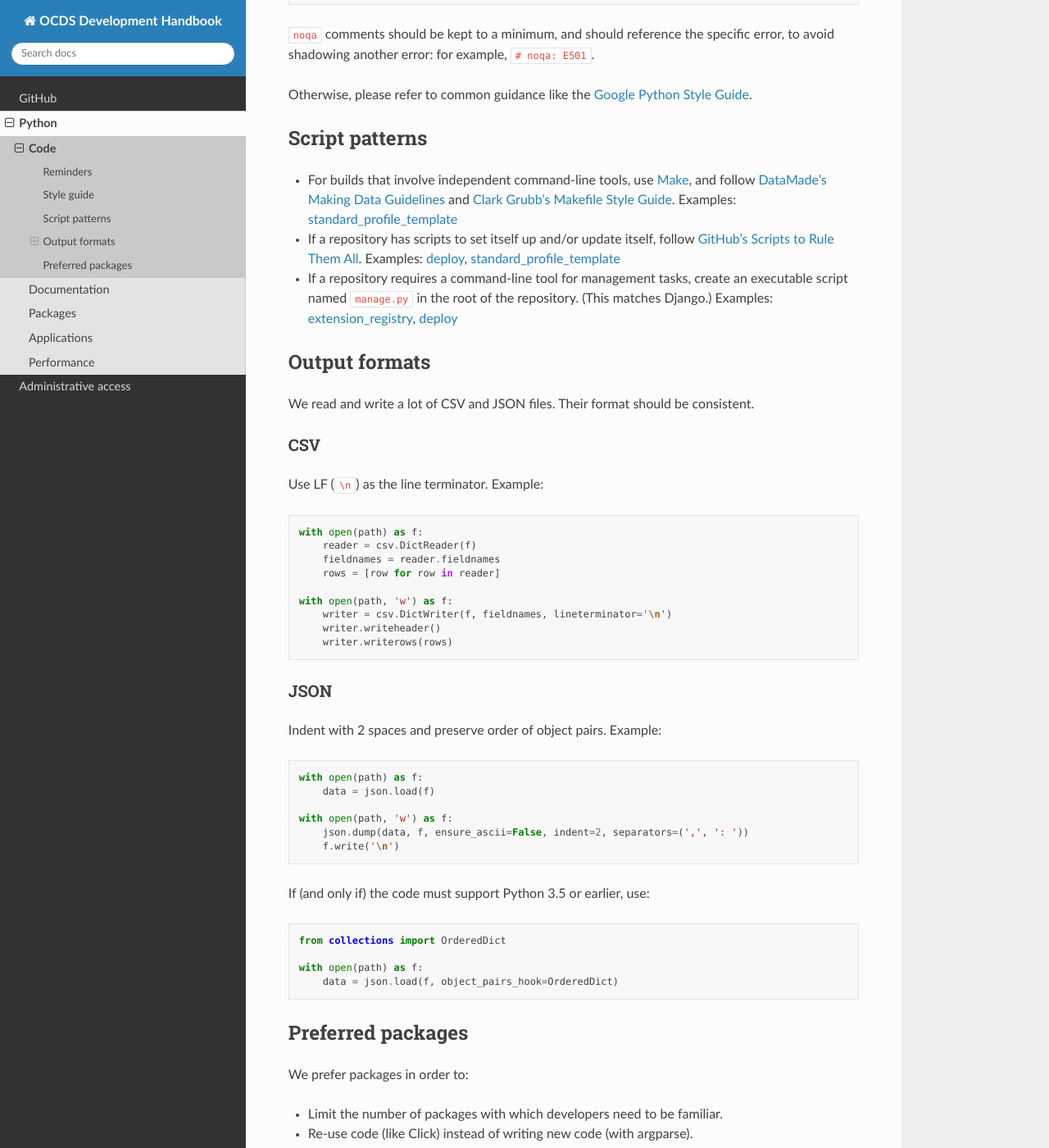
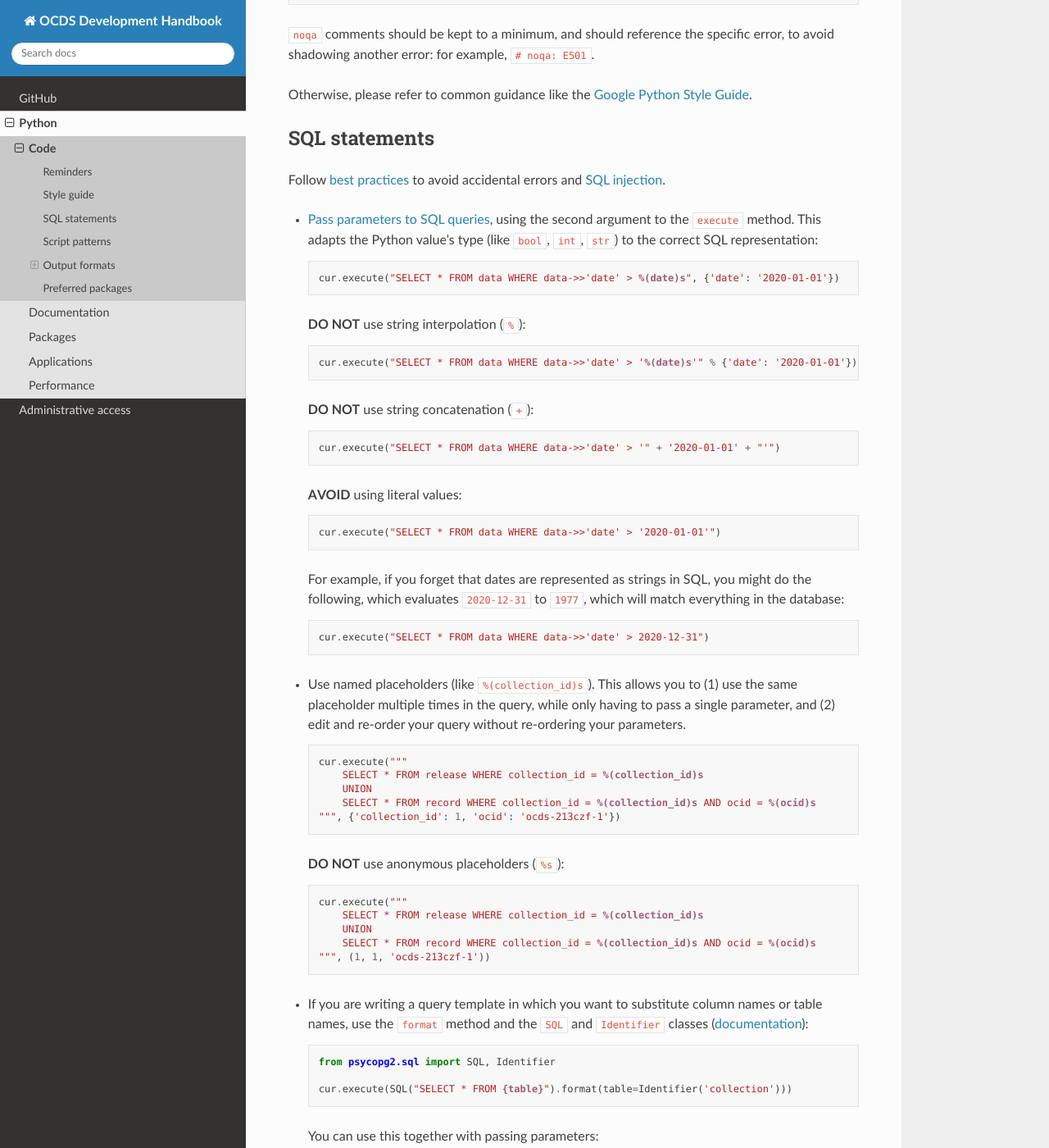
Before and after one commit to open-contracting/software-development-handbook, a Sphinx documentation site: the page built from docs/python/code.rst, in a window 1280 px wide and 1400 px high, scrolled down 600 px. Shown: the whole window at 82% size. Built offline with Sphinx 7.4.7 and the Read the Docs theme 2.0.0, drawn with Linux system fonts in a browser that asks for light colours; some of the changed text lies outside the part shown.

Commit message:
Add section on writing SQL

```diff
--- a/docs/python/code.rst
+++ b/docs/python/code.rst
@@ -23,6 +23,99 @@ Repositories should not use ``.flake8`` or ``setup.cfg`` files to configure the
 ``noqa`` comments should be kept to a minimum, and should reference the specific error, to avoid shadowing another error: for example, ``# noqa: E501``.
 
 Otherwise, please refer to common guidance like the `Google Python Style Guide <https://google.github.io/styleguide/pyguide.html>`__.
+
+SQL statements
+--------------
+
+Follow `best practices <https://www.psycopg.org/docs/usage.html#sql-injection>`__ to avoid accidental errors and `SQL injection <https://en.wikipedia.org/wiki/SQL_injection>`__.
+
+-  `Pass parameters to SQL queries <https://www.psycopg.org/docs/usage.html#passing-parameters-to-sql-queries>`__, using the second argument to the ``execute`` method. This adapts the Python value's type (like ``bool``, ``int``, ``str``) to the correct SQL representation:
+
+   .. code-block:: python
+
+      cur.execute("SELECT * FROM data WHERE data->>'date' > %(date)s", {'date': '2020-01-01'})
+
+   **DO NOT** use string interpolation (``%``):
+
+   .. code-block:: python
+
+      cur.execute("SELECT * FROM data WHERE data->>'date' > '%(date)s'" % {'date': '2020-01-01'})
+
+   **DO NOT** use string concatenation (``+``):
+
+   .. code-block:: python
+
+      cur.execute("SELECT * FROM data WHERE data->>'date' > '" + '2020-01-01' + "'")
+
+   **AVOID** using literal values:
+
+   .. code-block:: python
+
+      cur.execute("SELECT * FROM data WHERE data->>'date' > '2020-01-01'")
+
+   For example, if you forget that dates are represented as strings in SQL, you might do the following, which evaluates ``2020-12-31`` to ``1977``, which will match everything in the database:
+
+   .. code-block:: python
+
+      cur.execute("SELECT * FROM data WHERE data->>'date' > 2020-12-31")
+
+-  Use named placeholders (like ``%(collection_id)s``). This allows you to (1) use the same placeholder multiple times in the query, while only having to pass a single parameter, and (2) edit and re-order your query without re-ordering your parameters.
+
+   .. code-block:: python
+
+      cur.execute("""
+          SELECT * FROM release WHERE collection_id = %(collection_id)s
+          UNION
+          SELECT * FROM record WHERE collection_id = %(collection_id)s AND ocid = %(ocid)s
+      """, {'collection_id': 1, 'ocid': 'ocds-213czf-1'})
+
+   **DO NOT** use anonymous placeholders (``%s``):
+
+   .. code-block:: python
+
+      cur.execute("""
+          SELECT * FROM release WHERE collection_id = %(collection_id)s
+          UNION
+          SELECT * FROM record WHERE collection_id = %(collection_id)s AND ocid = %(ocid)s
+      """, (1, 1, 'ocds-213czf-1'))
+
+-  If you are writing a query template in which you want to substitute column names or table names, use the ``format`` method and the ``SQL`` and ``Identifier`` classes (`documentation <https://www.psycopg.org/docs/sql.html#module-psycopg2.sql>`__):
+
+   .. code-block:: python
+
+      from psycopg2.sql import SQL, Identifier
+
+      cur.execute(SQL("SELECT * FROM {table}").format(table=Identifier('collection')))
+
+   You can use this together with passing parameters:
+
+   .. code-block:: python
+
+      cur.execute(SQL("SELECT * FROM {table} WHERE id = %(id)s").format(table=Identifier('collection')), {'id': 1})
+
+   Remember to format the ``SQL()`` object. **DO NOT** format the string itself:
+
+   .. code-block:: python
+
+      cur.execute(SQL("SELECT * FROM {table} WHERE id = %(id)s".format(table='collection'), {'id': 1})
+
+   **DO NOT** use string interpolation (``%``):
+
+   .. code-block:: python
+
+      cur.execute("SELECT * FROM %s" % 'collection')
+
+   **DO NOT** use string concatenation (``+``):
+
+   .. code-block:: python
+
+      cur.execute("SELECT * FROM " + 'collection')
+
+   **AVOID** using anonymous placeholders:
+
+   .. code-block:: python
+
+      cur.execute(SQL("SELECT * FROM {}".format('collection'))
 
 Script patterns
 ---------------
```
